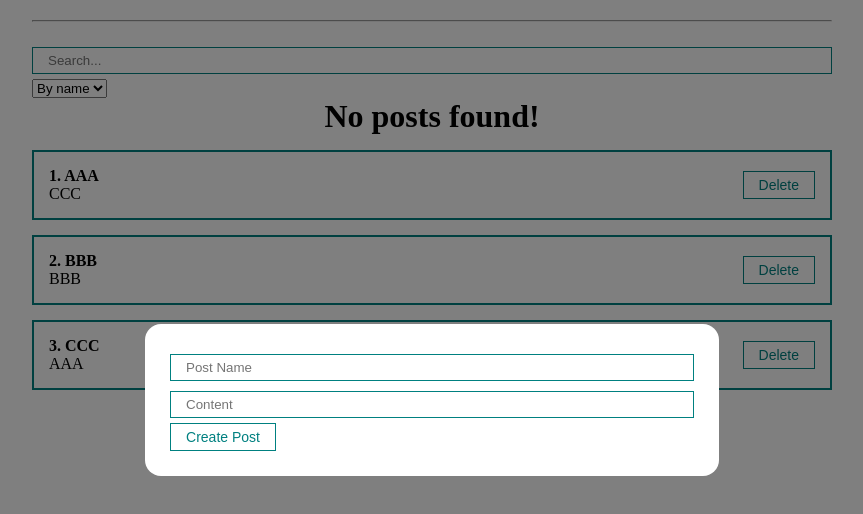
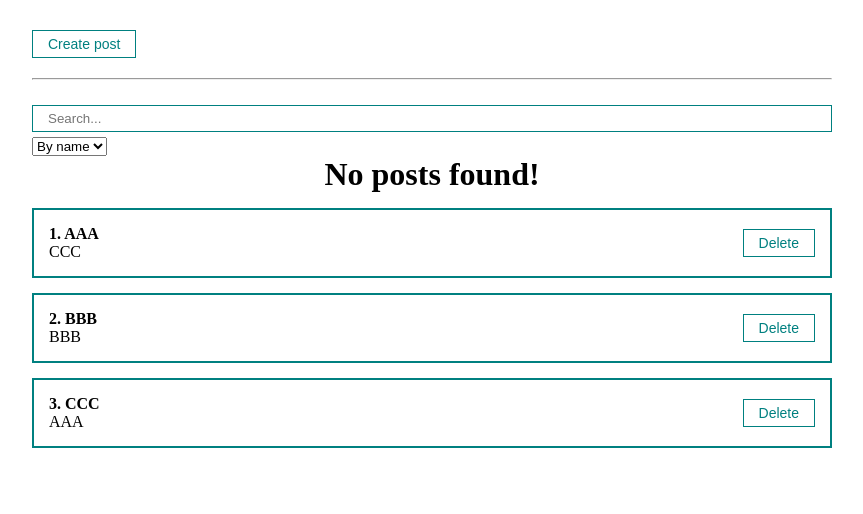
Before and after one commit to egorgrin/my-react-fundamental-course, a React (Create React App) app: page / in a window 1280 px wide. Shown: the top 514 px of the page, without its empty margins (208-1071 px from the left). Built offline with nearby package versions, Linux system fonts and the light colour scheme.

Commit message:
modal's done

```diff
--- a/src/App.js
+++ b/src/App.js
@@ -4,6 +4,7 @@ import PostForm from './components/PostForm';
 import {useEffect, useMemo, useRef, useState} from 'react';
 import PostFilter from './components/PostFilter';
 import Modal from './components/UI/modal/Modal';
+import MyButton from './components/UI/button/MyButton';
 
 function App() {
   // Renders counter
@@ -11,7 +12,7 @@ function App() {
 
   useEffect(() => {
     render.current += 1;
-    console.log(`${render.current} render`);
+    // console.log(`${render.current} render`);
   });
 
   const [posts, setPosts] = useState([
@@ -27,8 +28,10 @@ function App() {
       },
   );
 
+  const [modalVisibility, setModalVisibility] = useState(false);
+
   const sortedPosts = useMemo(() => {
-    console.log('sorted');
+    // console.log('sorted');
     if (filter.selectedSort) {
       return [...posts].sort((a, b) => a[filter.selectedSort].localeCompare(b[filter.selectedSort]));
     }
@@ -41,6 +44,7 @@ function App() {
 
   const createPost = (newPost) => {
     setPosts([...posts, newPost]);
+    setModalVisibility(false);
   };
 
   const deletePost = (post) => {
@@ -48,9 +52,17 @@ function App() {
   };
 
   return (
-      <div className={'App'}>
-
-        <Modal>
+      <div
+          className={'App'}
+          style={{padding: '30px 0'}}
+      >
+        <MyButton onClick={() => setModalVisibility(true)}>
+          Create post
+        </MyButton>
+        <Modal
+            visibility={modalVisibility}
+            setVisibility={setModalVisibility}
+        >
           <PostForm createPost={createPost}/>
         </Modal>
 
--- a/src/components/UI/modal/Modal.jsx
+++ b/src/components/UI/modal/Modal.jsx
@@ -1,9 +1,18 @@
 import s from './Modal.module.css';
 
-const Modal = ({children, visible, setVisible}) => {
+const Modal = ({children, visibility, setVisibility}) => {
+
   return (
-      <div className={`${s.modal} ${s.active}`}>
-        <div className={s.content}>
+      <div className={`
+      ${s.modal}
+      ${visibility ? s.visible : ''}
+      `}
+      onClick={() => setVisibility(false)}
+      >
+        <div
+            className={s.content}
+            onClick={(e) => e.stopPropagation()}
+        >
           {children}
         </div>
       </div>
--- a/src/components/UI/modal/Modal.module.css
+++ b/src/components/UI/modal/Modal.module.css
@@ -8,7 +8,7 @@
   background: rgba(0,0,0, .5);
 }
 
-.modal.active {
+.modal.visible {
   display: flex;
   justify-content: center;
   align-items: center;
```
